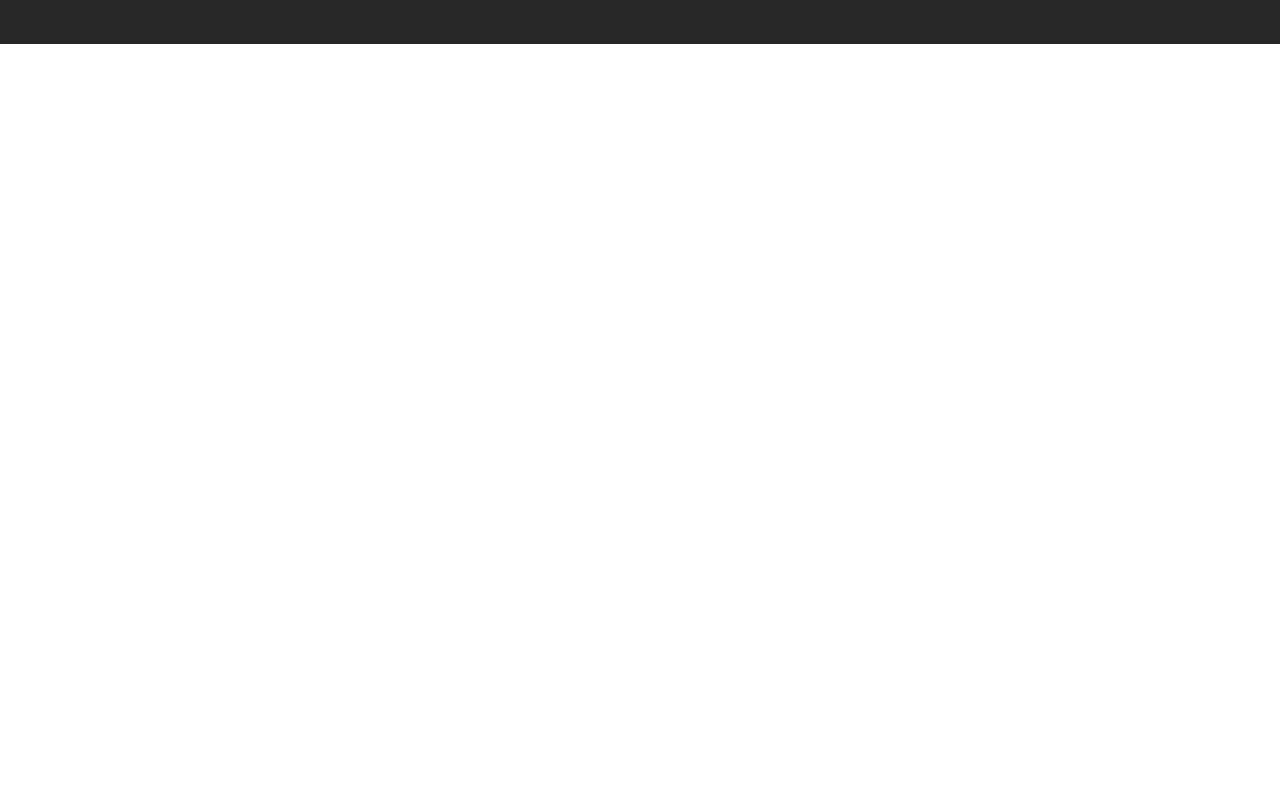
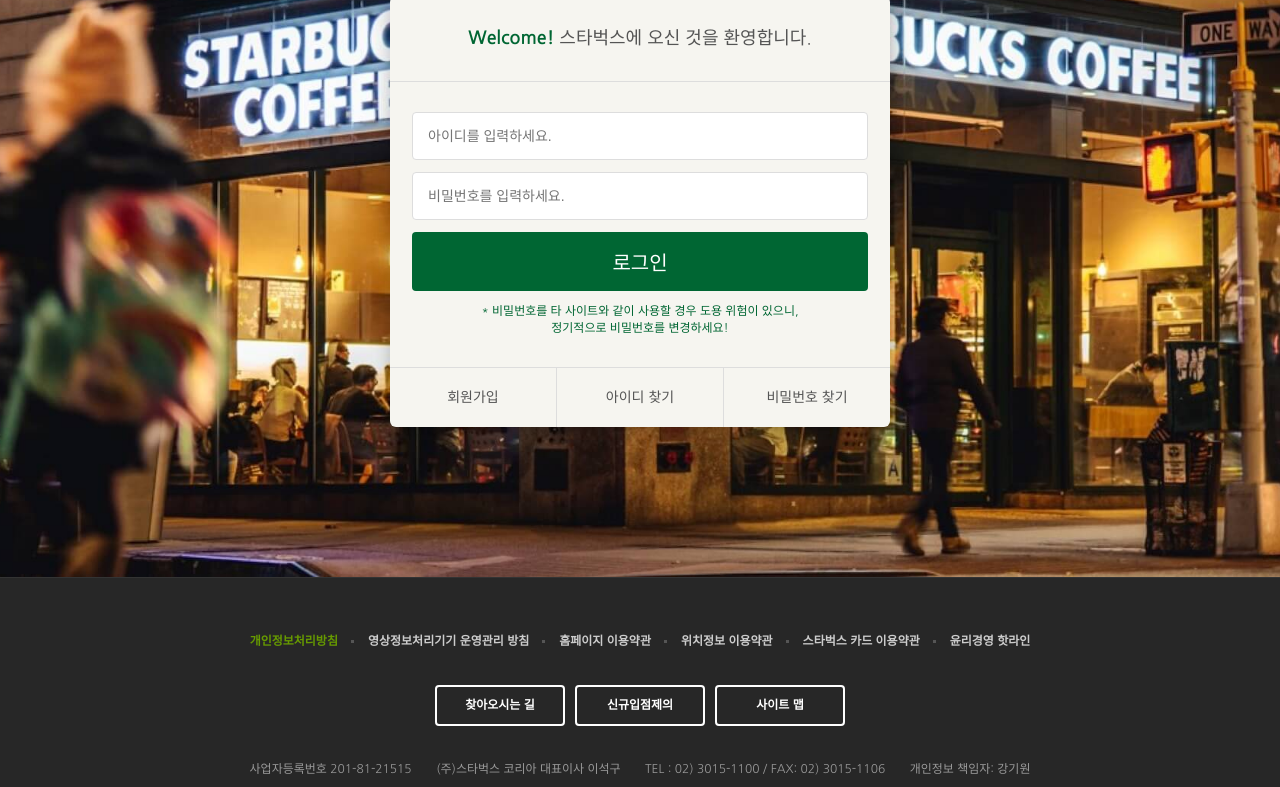
Before and after one commit to minsunmanju/starbucks, a plain HTML site: page signin/index.html in a window 1280 px wide. Shown: the part 290-1077 px from the top of the page. Before the commit the page ends 800 px from the top, so only its background shows below. Drawn offline with nearby package versions, Linux system fonts and the light colour scheme; a web font is replaced by a local one.

Commit message:
로그인 페이지 완성

```diff
--- /dev/null
+++ b/css/signin.css
@@ -0,0 +1,78 @@
+.signin{
+  margin-top: 120px;
+  padding: 100px 0 150px;
+  background-image: url(../images/signin_bg.jpg);
+  background-repeat: no-repeat;
+  background-position: center;
+  background-attachment: fixed;
+  background-size: cover;
+}
+.signin h1{
+  color: #fff;
+  font-size: 30px;
+  font-weight: 700;
+  text-align: center;
+  margin-bottom: 24px;
+}
+.signin__card{
+  width: 500px;
+  margin: 0 auto;
+  border-radius: 6px;
+  background-color: #f6f5f0;
+  box-shadow: 2px 2px 20px rgba(0,0,0,.3);
+  color: #555;
+}
+.signin__card h2{
+  padding: 30px;
+  font-size: 18px;
+  text-align: center;
+  border-bottom: 1px solid #ddd;
+}
+.signin__card h2 strong{
+  font-weight: 700;
+  color: #006633;
+}
+.signin__card form{
+  padding: 30px 22px;
+}
+.signin__card form input{
+  width: 100%;
+  margin-bottom: 12px;
+  padding: 15px;
+  border:1px solid #ddd;
+  border-radius: 4px;
+  outline: none;
+  box-sizing: border-box;
+  font-size: 14px;
+}
+.signin__card form [type="submit"]{
+  background-color: #006633;
+  border: none;
+  color: #fff;
+  font-size: 20px;
+  cursor: pointer;
+}
+.signin__card form p{
+  font-size: 12px;
+  color: #006633;
+  text-align: center;
+}
+.signin__card .actions{
+  display: flex;
+  border-top: 1px solid #ddd;
+}
+.signin__card .actions a{
+  flex-grow: 1;
+  flex-basis: 0;
+  text-align: center;
+  padding: 20px;
+  color: #555;
+  font-size: 14px;
+  border-right: 1px solid #ddd;
+}
+.signin__card .actions a:last-child{
+  border-right: none;
+}
+.signin__card .actions a:hover{
+  text-decoration: underline;
+}
--- a/signin/index.html
+++ b/signin/index.html
@@ -29,6 +29,7 @@
       href="https://fonts.googleapis.com/icon?family=Material+Icons"
     />
     <link rel="stylesheet" href="../css/common.css" />
+    <link rel="stylesheet" href="../css/signin.css" />
 
     <script defer src="../js/common.js"></script>
   </head>
@@ -367,7 +368,29 @@
       </div>
     </header>
 
-    <section class="signin"></section>
+    <section class="signin">
+      <h1>로그인</h1>
+      <div class="signin__card">
+        <h2>
+          <strong>Welcome!</strong>
+          스타벅스에 오신 것을 환영합니다.
+        </h2>
+        <form>
+          <input type="text" placeholder="아이디를 입력하세요." />
+          <input type="password" placeholder="비밀번호를 입력하세요." />
+          <input type="submit" value="로그인" />
+          <p>
+            * 비밀번호를 타 사이트와 같이 사용할 경우 도용 위험이 있으니,
+            <br />정기적으로 비밀번호를 변경하세요!
+          </p>
+        </form>
+        <div class="actions">
+          <a href="javascript:void(0)">회원가입</a>
+          <a href="javascript:void(0)">아이디 찾기</a>
+          <a href="javascript:void(0)">비밀번호 찾기</a>
+        </div>
+      </div>
+    </section>
 
     <!-- FOOTER -->
     <footer>
```
